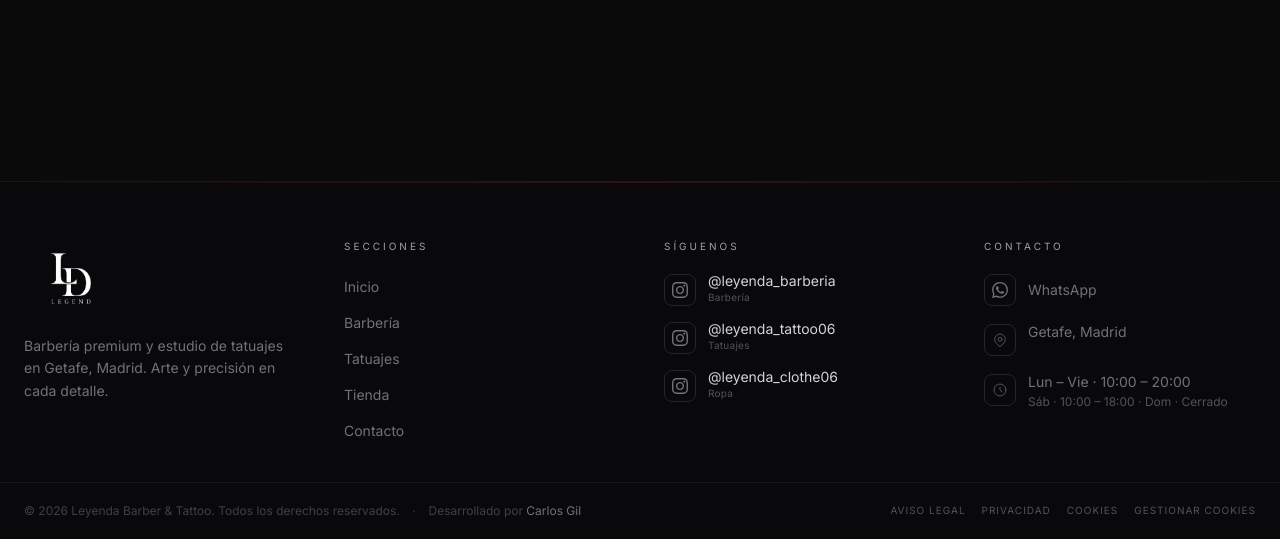
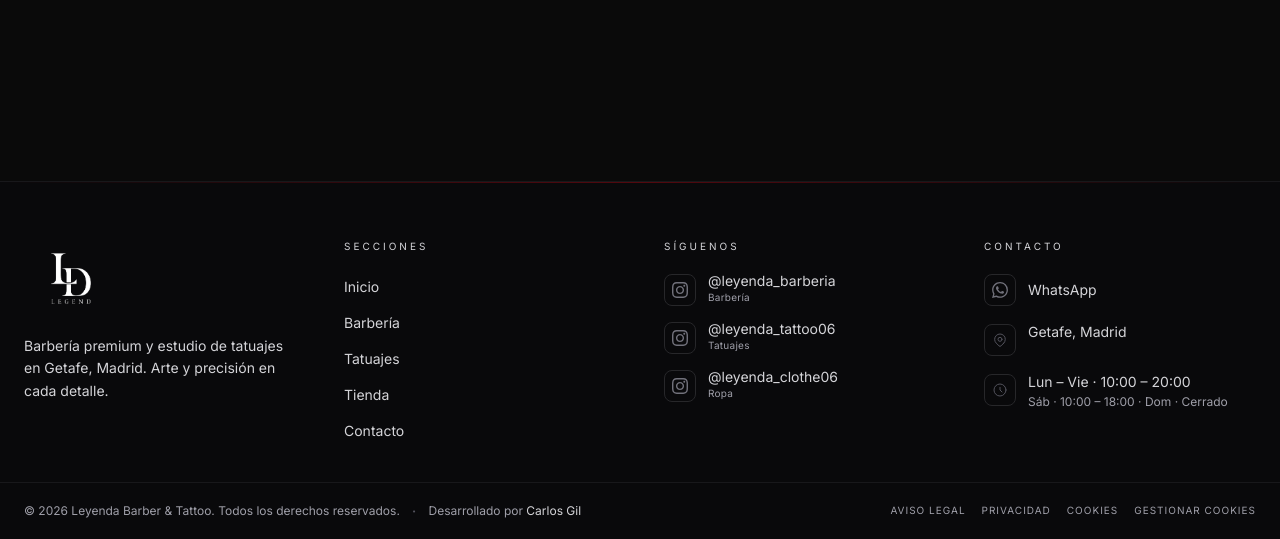
Before and after one commit to carlonsss/leyenda-barber, a Laravel app: page /barberia in a window 1280 px wide. Shown: the part 3635-4174 px from the top of the page. Run offline with Laravel 12, Linux system fonts and the light colour scheme; data comes from the database, SQL or seed files in the repository; data that the repository does not hold is empty; style sheets or scripts are compiled from the project's sources; parts of the project's set-up code (start-up, migrations or seed data) failed here and were passed over; some libraries are stand-ins or nearby versions.

Commit message:
Brighten footer text, fix order edit, cart flash, services carousel, favicon

```diff
--- a/resources/views/layouts/app.blade.php
+++ b/resources/views/layouts/app.blade.php
@@ -258,24 +258,24 @@
                              class="h-20 w-auto object-contain mb-4"
                              loading="lazy">
                     </a>
-                    <p class="text-zinc-500 text-sm leading-relaxed max-w-xs">Barbería premium y estudio de tatuajes en Getafe, Madrid. Arte y precisión en cada detalle.</p>
+                    <p class="text-zinc-300 text-sm leading-relaxed max-w-xs">Barbería premium y estudio de tatuajes en Getafe, Madrid. Arte y precisión en cada detalle.</p>
                 </div>
 
                 {{-- SECCIONES --}}
                 <div>
-                    <h4 class="text-[10px] tracking-[0.3em] uppercase text-zinc-400 mb-5">Secciones</h4>
+                    <h4 class="text-[10px] tracking-[0.3em] uppercase text-zinc-300 mb-5">Secciones</h4>
                     <ul class="space-y-3">
-                        <li><a href="{{ route('home') }}"     class="text-sm text-zinc-500 hover:text-white transition-colors">Inicio</a></li>
-                        <li><a href="{{ route('barberia') }}" class="text-sm text-zinc-500 hover:text-white transition-colors">Barbería</a></li>
-                        <li><a href="{{ route('tatuajes') }}" class="text-sm text-zinc-500 hover:text-white transition-colors">Tatuajes</a></li>
-                        <li><a href="{{ route('tienda') }}"   class="text-sm text-zinc-500 hover:text-white transition-colors">Tienda</a></li>
-                        <li><a href="{{ route('contacto') }}" class="text-sm text-zinc-500 hover:text-white transition-colors">Contacto</a></li>
+                        <li><a href="{{ route('home') }}"     class="text-sm text-zinc-300 hover:text-white transition-colors">Inicio</a></li>
+                        <li><a href="{{ route('barberia') }}" class="text-sm text-zinc-300 hover:text-white transition-colors">Barbería</a></li>
+                        <li><a href="{{ route('tatuajes') }}" class="text-sm text-zinc-300 hover:text-white transition-colors">Tatuajes</a></li>
+                        <li><a href="{{ route('tienda') }}"   class="text-sm text-zinc-300 hover:text-white transition-colors">Tienda</a></li>
+                        <li><a href="{{ route('contacto') }}" class="text-sm text-zinc-300 hover:text-white transition-colors">Contacto</a></li>
                     </ul>
                 </div>
 
                 {{-- REDES SOCIALES --}}
                 <div>
-                    <h4 class="text-[10px] tracking-[0.3em] uppercase text-zinc-400 mb-5">Síguenos</h4>
+                    <h4 class="text-[10px] tracking-[0.3em] uppercase text-zinc-300 mb-5">Síguenos</h4>
                     <ul class="space-y-4">
                         <li>
                             <a href="https://www.instagram.com/leyenda_barberia/" target="_blank" rel="noopener"
@@ -285,7 +285,7 @@
                                 </span>
                                 <div>
                                     <p class="text-sm text-zinc-300 group-hover:text-white transition-colors leading-none">@leyenda_barberia</p>
-                                    <p class="text-[10px] text-zinc-600 mt-0.5 tracking-wide">Barbería</p>
+                                    <p class="text-[10px] text-zinc-400 mt-0.5 tracking-wide">Barbería</p>
                                 </div>
                             </a>
                         </li>
@@ -297,7 +297,7 @@
                                 </span>
                                 <div>
                                     <p class="text-sm text-zinc-300 group-hover:text-white transition-colors leading-none">@leyenda_tattoo06</p>
-                                    <p class="text-[10px] text-zinc-600 mt-0.5 tracking-wide">Tatuajes</p>
+                                    <p class="text-[10px] text-zinc-400 mt-0.5 tracking-wide">Tatuajes</p>
                                 </div>
                             </a>
                         </li>
@@ -309,7 +309,7 @@
                                 </span>
                                 <div>
                                     <p class="text-sm text-zinc-300 group-hover:text-white transition-colors leading-none">@leyenda_clothe06</p>
-                                    <p class="text-[10px] text-zinc-600 mt-0.5 tracking-wide">Ropa</p>
+                                    <p class="text-[10px] text-zinc-400 mt-0.5 tracking-wide">Ropa</p>
                                 </div>
                             </a>
                         </li>
@@ -318,7 +318,7 @@
 
                 {{-- CONTACTO --}}
                 <div>
-                    <h4 class="text-[10px] tracking-[0.3em] uppercase text-zinc-400 mb-5">Contacto</h4>
+                    <h4 class="text-[10px] tracking-[0.3em] uppercase text-zinc-300 mb-5">Contacto</h4>
                     <ul class="space-y-4">
                         <li>
                             <a href="https://wa.me/{{ $ftWa }}?text=Hola%2C%20he%20visto%20vuestra%20web%20y%20me%20gustar%C3%ADa%20pedir%20informaci%C3%B3n."
@@ -327,7 +327,7 @@
                                 <span class="w-8 h-8 rounded-lg border border-zinc-800 group-hover:border-green-800 flex items-center justify-center transition-colors flex-shrink-0">
                                     <svg class="w-4 h-4 text-zinc-500 group-hover:text-green-500 transition-colors" fill="currentColor" viewBox="0 0 24 24"><path d="M17.472 14.382c-.297-.149-1.758-.867-2.03-.967-.273-.099-.471-.148-.67.15-.197.297-.767.966-.94 1.164-.173.199-.347.223-.644.075-.297-.15-1.255-.463-2.39-1.475-.883-.788-1.48-1.761-1.653-2.059-.173-.297-.018-.458.13-.606.134-.133.298-.347.446-.52.149-.174.198-.298.298-.497.099-.198.05-.371-.025-.52-.075-.149-.669-1.612-.916-2.207-.242-.579-.487-.5-.669-.51-.173-.008-.371-.01-.57-.01-.198 0-.52.074-.792.372-.272.297-1.04 1.016-1.04 2.479 0 1.462 1.065 2.875 1.213 3.074.149.198 2.096 3.2 5.077 4.487.709.306 1.262.489 1.694.625.712.227 1.36.195 1.871.118.571-.085 1.758-.719 2.006-1.413.248-.694.248-1.289.173-1.413-.074-.124-.272-.198-.57-.347m-5.421 7.403h-.004a9.87 9.87 0 01-5.031-1.378l-.361-.214-3.741.982.998-3.648-.235-.374a9.86 9.86 0 01-1.51-5.26c.001-5.45 4.436-9.884 9.888-9.884 2.64 0 5.122 1.03 6.988 2.898a9.825 9.825 0 012.893 6.994c-.003 5.45-4.437 9.884-9.885 9.884m8.413-18.297A11.815 11.815 0 0012.05 0C5.495 0 .16 5.335.157 11.892c0 2.096.547 4.142 1.588 5.945L.057 24l6.305-1.654a11.882 11.882 0 005.683 1.448h.005c6.554 0 11.89-5.335 11.893-11.893a11.821 11.821 0 00-3.48-8.413z"/></svg>
                                 </span>
-                                <p class="text-sm text-zinc-500 group-hover:text-white transition-colors">WhatsApp</p>
+                                <p class="text-sm text-zinc-300 group-hover:text-white transition-colors">WhatsApp</p>
                             </a>
                         </li>
                         <li class="flex items-start gap-3">
@@ -335,8 +335,8 @@
                                 <svg class="w-4 h-4 text-zinc-600" fill="none" stroke="currentColor" viewBox="0 0 24 24"><path stroke-linecap="round" stroke-linejoin="round" stroke-width="1.5" d="M17.657 16.657L13.414 20.9a1.998 1.998 0 01-2.827 0l-4.244-4.243a8 8 0 1111.314 0z"/><path stroke-linecap="round" stroke-linejoin="round" stroke-width="1.5" d="M15 11a3 3 0 11-6 0 3 3 0 016 0z"/></svg>
                             </span>
                             <div>
-                                <p class="text-sm text-zinc-500">{{ $ftAddr1 }}</p>
-                                @if($ftAddr2)<p class="text-xs text-zinc-600 mt-0.5">{{ $ftAddr2 }}</p>@endif
+                                <p class="text-sm text-zinc-300">{{ $ftAddr1 }}</p>
+                                @if($ftAddr2)<p class="text-xs text-zinc-400 mt-0.5">{{ $ftAddr2 }}</p>@endif
                             </div>
                         </li>
                         <li class="flex items-start gap-3">
@@ -344,9 +344,9 @@
                                 <svg class="w-4 h-4 text-zinc-600" fill="none" stroke="currentColor" viewBox="0 0 24 24"><path stroke-linecap="round" stroke-linejoin="round" stroke-width="1.5" d="M12 8v4l3 3m6-3a9 9 0 11-18 0 9 9 0 0118 0z"/></svg>
                             </span>
                             <div>
-                                <p class="text-sm text-zinc-500">Lun – Vie · {{ $ftHwday }}</p>
+                                <p class="text-sm text-zinc-300">Lun – Vie · {{ $ftHwday }}</p>
                                 @php $sunLabel = ($ftHsun && strtolower($ftHsun) !== 'cerrado') ? $ftHsun : 'Cerrado'; @endphp
-                                <p class="text-xs text-zinc-600 mt-0.5">Sáb · {{ $ftHsat }} · Dom · {{ $sunLabel }}</p>
+                                <p class="text-xs text-zinc-400 mt-0.5">Sáb · {{ $ftHsat }} · Dom · {{ $sunLabel }}</p>
                             </div>
                         </li>
                     </ul>
@@ -358,17 +358,17 @@
         <div class="border-t border-zinc-900">
             <div class="max-w-7xl mx-auto px-4 sm:px-6 py-4 flex flex-col sm:flex-row items-center justify-between gap-2">
                 <div class="flex flex-col sm:flex-row items-center gap-1 sm:gap-3">
-                    <span class="text-xs text-zinc-700">© {{ date('Y') }} Leyenda Barber &amp; Tattoo. Todos los derechos reservados.</span>
-                    <span class="hidden sm:inline text-zinc-800">·</span>
-                    <span class="text-xs text-zinc-700">Desarrollado por <a href="https://carlosgilpantoja.es" target="_blank" rel="noopener" class="text-zinc-500 hover:text-white transition-colors">Carlos Gil</a></span>
+                    <span class="text-xs text-zinc-400">© {{ date('Y') }} Leyenda Barber &amp; Tattoo. Todos los derechos reservados.</span>
+                    <span class="hidden sm:inline text-zinc-600">·</span>
+                    <span class="text-xs text-zinc-400">Desarrollado por <a href="https://carlosgilpantoja.es" target="_blank" rel="noopener" class="text-zinc-300 hover:text-white transition-colors">Carlos Gil</a></span>
                 </div>
                 <div class="flex items-center gap-4">
-                    <a href="{{ route('aviso-legal') }}" class="text-[10px] text-zinc-600 hover:text-zinc-400 transition-colors tracking-widest uppercase">Aviso legal</a>
-                    <a href="{{ route('privacidad') }}" class="text-[10px] text-zinc-600 hover:text-zinc-400 transition-colors tracking-widest uppercase">Privacidad</a>
-                    <a href="{{ route('cookies') }}" class="text-[10px] text-zinc-600 hover:text-zinc-400 transition-colors tracking-widest uppercase">Cookies</a>
+                    <a href="{{ route('aviso-legal') }}" class="text-[10px] text-zinc-400 hover:text-white transition-colors tracking-widest uppercase">Aviso legal</a>
+                    <a href="{{ route('privacidad') }}" class="text-[10px] text-zinc-400 hover:text-white transition-colors tracking-widest uppercase">Privacidad</a>
+                    <a href="{{ route('cookies') }}" class="text-[10px] text-zinc-400 hover:text-white transition-colors tracking-widest uppercase">Cookies</a>
                     <button x-data
                             x-on:click="$dispatch('cookies-open')"
-                            class="text-[10px] text-zinc-600 hover:text-zinc-400 transition-colors tracking-widest uppercase">
+                            class="text-[10px] text-zinc-400 hover:text-white transition-colors tracking-widest uppercase">
                         Gestionar cookies
                     </button>
                 </div>
```
